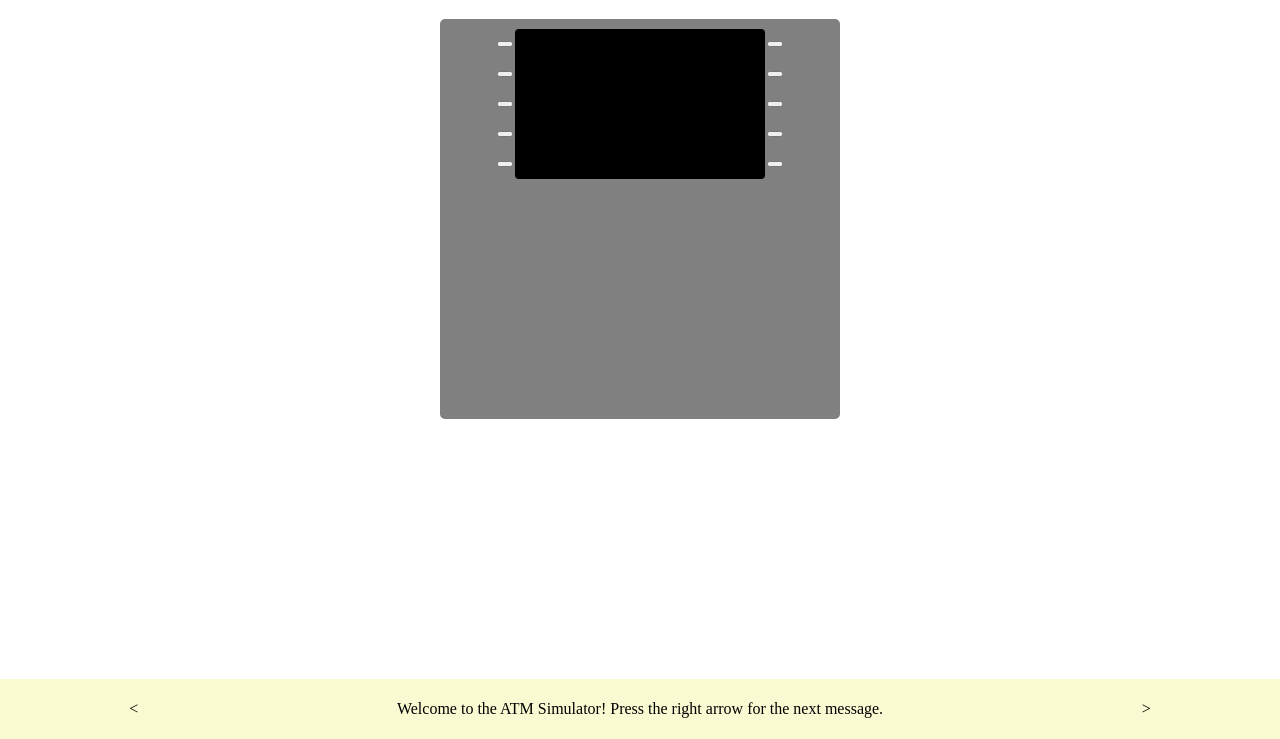
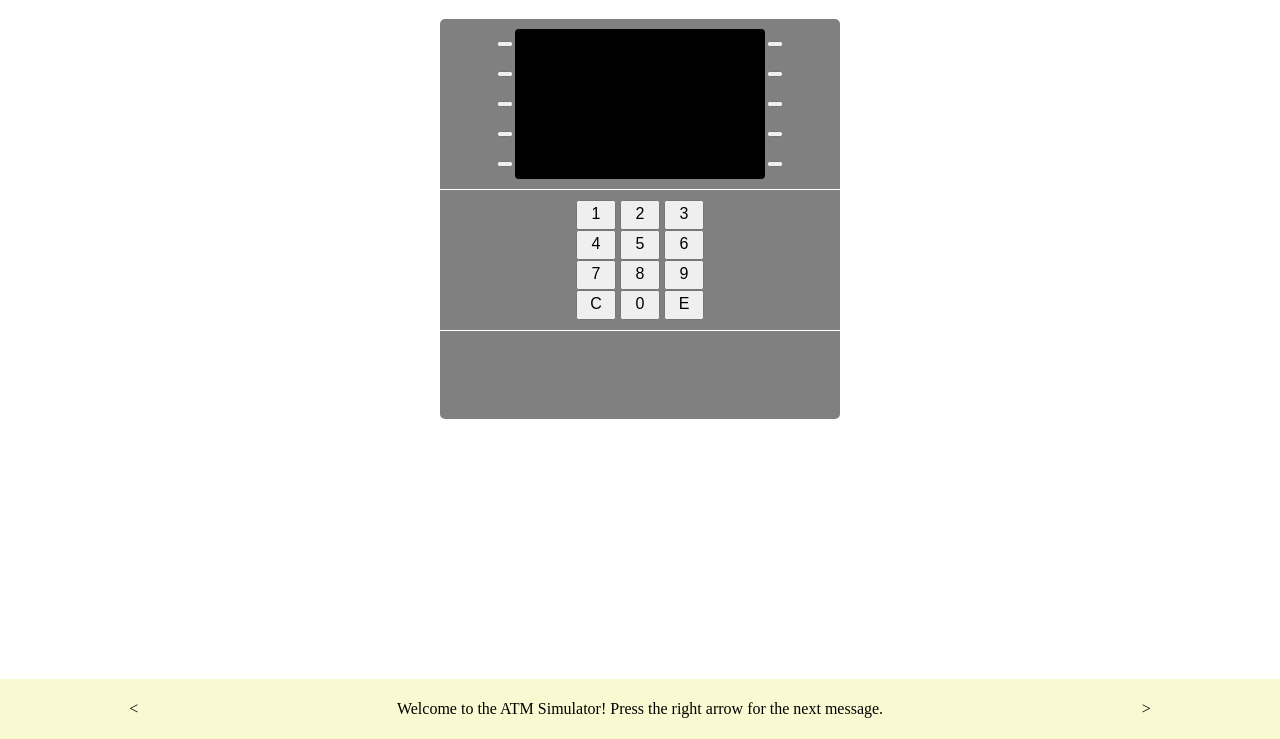
Before and after one commit to cyrus-shahrivar/atmSimulator, a website: page index.html in a window 1280 px wide. Shown: the part 61-800 px from the top of the page. Drawn offline with Linux system fonts and the light colour scheme.

Commit message:
add less to css automation; add gitignore; add node modules; add keypad and additional styling

```diff
--- /dev/null
+++ b/gulpfile.js
@@ -0,0 +1,13 @@
+var gulp = require('gulp');
+var less = require('gulp-less');
+var path = require('path');
+var watch = require('gulp-watch');
+
+gulp.task('default', function() {
+  return gulp.src('./styles/**/*.less')
+    .pipe(watch('./styles/**/*.less'))
+    .pipe(less({
+      paths: [ path.join(__dirname, 'less', 'includes') ]
+    }))
+    .pipe(gulp.dest('./dist/styles'));
+});
--- a/index.html
+++ b/index.html
@@ -30,10 +30,27 @@
                         <button></button>
                     </section>
                 </section>
-                <section class="keypad"></section>
-                <section class="deposit"></section>
-                <section class="withdrawl"></section>
-                <section class="receipt"></section>
+                <section class="keypad-container">
+                    <section class="keypad">
+                        <button>1</button>
+                        <button>2</button>
+                        <button>3</button>
+                        <button>4</button>
+                        <button>5</button>
+                        <button>6</button>
+                        <button>7</button>
+                        <button>8</button>
+                        <button>9</button>
+                        <button>C</button>
+                        <button>0</button>
+                        <button>E</button>
+                    </section>
+                </section>
+                <section class="lower-atm-box-container">
+                    <section class="deposit"></section>
+                    <section class="withdrawl"></section>
+                    <section class="receipt"></section>
+                </section>
             </section>
         </main>
         <footer>
--- a/styles/style.less
+++ b/styles/style.less
@@ -9,7 +9,8 @@ main {
     justify-content: center;
     section.atm-box {
         display: flex;
-        justify-content: center;
+        align-items: flex-start;
+        flex-direction: column;
         width: 400px;
         height: 400px;
         border-radius: 5px;
@@ -17,9 +18,11 @@ main {
         section.screen-container {
             display: flex;
             justify-content: center;
-            width: 350px;
+            width: 100%;
             height: 150px;
-            margin-top: 10px;
+            padding-top: 10px;
+            padding-bottom: 10px;
+            border-bottom: 1px solid white;
             section.screen-buttons-left, section.screen-buttons-right {
                 display: flex;
                 justify-content: space-around;
@@ -32,6 +35,22 @@ main {
                 height: 150px;
                 border-radius: 4px;
                 background-color: black;
+            }
+        }
+        section.keypad-container {
+            display: flex;
+            justify-content: center;
+            align-self: center;
+            width: 100%;
+            padding-bottom: 10px;
+            border-bottom: 1px solid white;
+            section.keypad {
+                width: 128px;
+                padding-top: 10px;
+                button {
+                    width: 40px;
+                    height: 30px;
+                }
             }
         }
     }
```
Also changed, not shown: package.json (added, +29 -0 lines), dist/styles/style.css, 2 other files.
